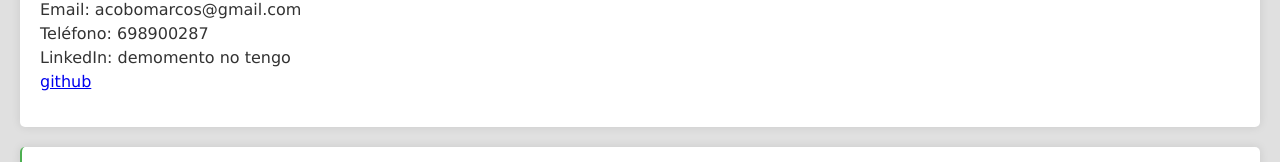
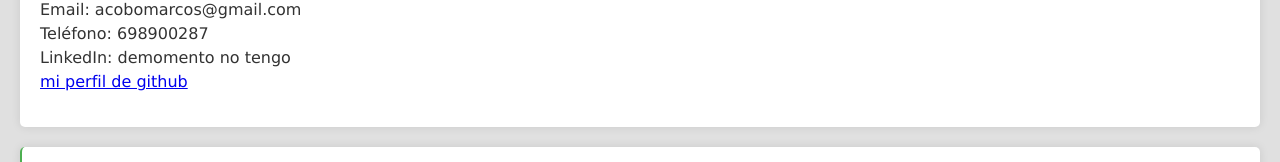
Before and after one commit to Alejandro4092/CV, a plain HTML site: page index.html in a window 1280 px wide. Shown: the part 258-420 px from the top of the page. Drawn offline with Linux system fonts and the light colour scheme.

Commit message:
Update index.html

```diff
--- a/index.html
+++ b/index.html
@@ -20,7 +20,7 @@
       <li>Email: acobomarcos@gmail.com</li>
       <li>Teléfono: 698900287</li>
       <li>LinkedIn: demomento no tengo</li>
-      <li><a href="https://github.com/Alejandro4092">github</a></li>
+      <li><a href="https://github.com/Alejandro4092">mi perfil de github</a></li>
 
     </ul>
   </section>
```
